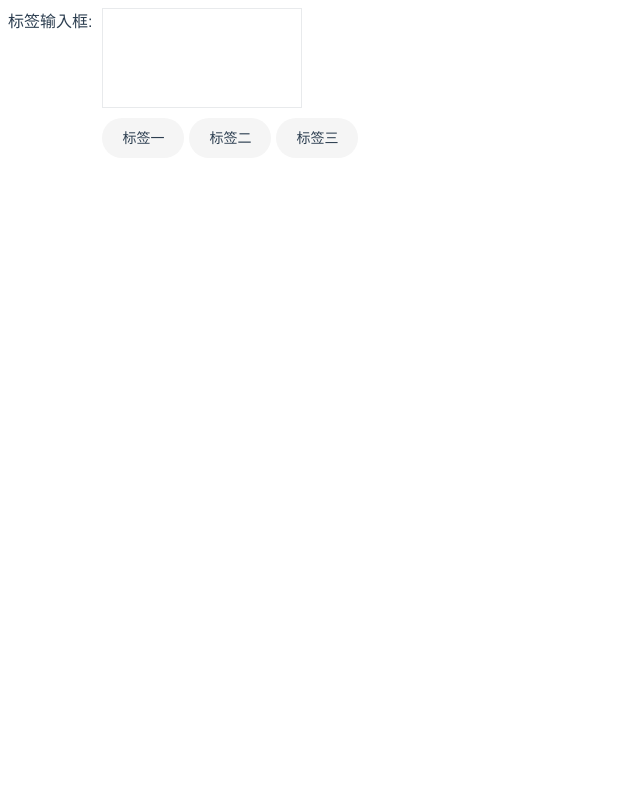
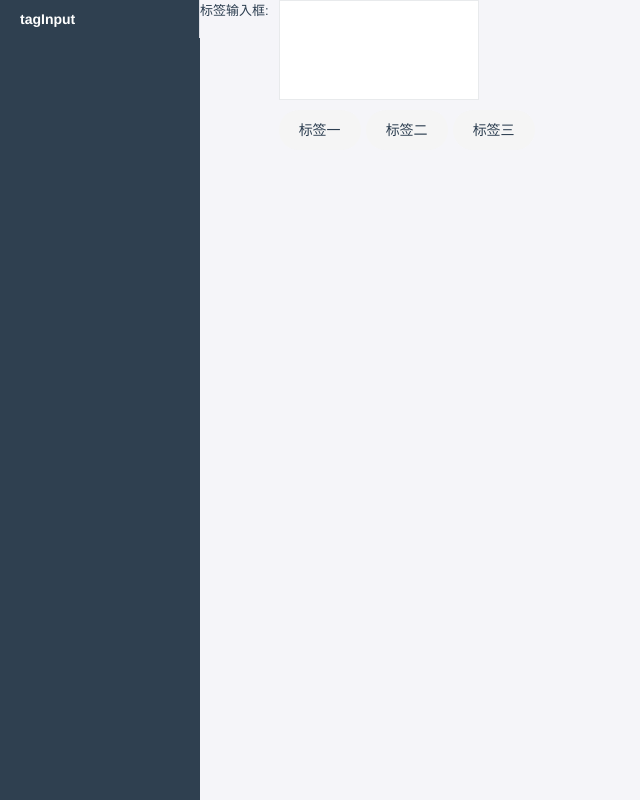
Before and after one commit to AprilTong/sycamore-cottage, a Vue app: page /#/tagInput in a window 1280 px wide. Shown: the whole page, without its empty margins (0-640 px from the left). Built offline with nearby package versions, Linux system fonts and the light colour scheme.

Commit message:
feat(页面组件): taginput

```diff
--- a/index.html
+++ b/index.html
@@ -4,7 +4,7 @@
         <meta charset="UTF-8" />
         <link rel="icon" href="/favicon.ico" />
         <meta name="viewport" content="width=device-width, initial-scale=1.0" />
-    <title>Vite App</title>
+        <title>April的后台管理</title>
     </head>
     <body>
         <div id="app"></div>
--- a/package.json
+++ b/package.json
@@ -13,7 +13,7 @@
     },
     "dependencies": {
         "axios": "^0.23.0",
-        "element-plus": "^1.1.0-beta.20",
+        "element-plus": "^2.0.1",
         "lodash": "^4.17.21",
         "three": "^0.133.1",
         "vue": "^3.2.16",
@@ -49,7 +49,7 @@
     },
     "config": {
         "commitizen": {
-            "path": "./node_modules/cz-conventional-changelog"
+            "path": "./node_modules/cz-customizable"
         }
     }
 }
--- /dev/null
+++ b/src/assets/css/reset.less
@@ -0,0 +1,10 @@
+* {
+    margin: 0px;
+    padding: 0px;
+    box-sizing: border-box;
+}
+body {
+    background-color: rgb(245, 245, 249);
+    color: #333;
+    font-size: 13px;
+}
--- a/src/main.ts
+++ b/src/main.ts
@@ -4,6 +4,7 @@ import router from './router/index'
 import store from './store/index'
 import ElementPlus from 'element-plus'
 import 'element-plus/dist/index.css'
+import './assets/css/reset.less'
 
 
 createApp(App).use(ElementPlus).use(router).use(store).mount('#app')
--- /dev/null
+++ b/src/pages/home/index.vue
@@ -0,0 +1,55 @@
+<template>
+    <div class="home">
+        <div class="left">
+            <el-menu
+                router
+                background-color="#2f4050"
+                text-color="#ffffff"
+                active-text-color="#1890ff"
+            >
+                <el-menu-item :route="{ name: 'tagInput' }">
+                    <span>tagInput</span>
+                </el-menu-item>
+            </el-menu>
+        </div>
+        <div class="right">
+            <router-view></router-view>
+        </div>
+    </div>
+</template>
+<style lang="less" scoped>
+.home {
+    width: 100vw;
+    height: 100vh;
+    display: flex;
+
+    .left {
+        width: 200px;
+        height: 100%;
+        background-color: #2f4050;
+    }
+}
+:deep(.el-menu-item) {
+    min-width: auto;
+    color: #fff;
+    height: 38px;
+    line-height: 38px;
+    font-weight: 600;
+
+    &.is-active {
+        // background-color: #ecf5ff;
+        // color: #0079fe;
+        background-color: #1890ff !important;
+        color: rgba(255, 255, 255, 1);
+    }
+
+    span {
+        font-size: 14px;
+    }
+}
+
+:deep(.el-menu-item .is-active) {
+    background-color: #1890ff !important;
+    color: rgba(255, 255, 255, 1);
+}
+</style>
--- a/src/router/components.ts
+++ /dev/null
@@ -1,11 +0,0 @@
-import { RouteRecordRaw } from 'vue-router'
-import TagInput from '@/pages/components/tagInput.vue'
-
-const componentRoute: Array<RouteRecordRaw> = [
-    {
-        path: '/tagInput',
-        name: 'tagInput',
-        component: TagInput
-    }
-]
-export default componentRoute
--- a/src/router/index.ts
+++ b/src/router/index.ts
@@ -1,10 +1,17 @@
 import { createRouter, createWebHashHistory, RouteRecordRaw } from 'vue-router'
+import Home from '@/pages/home/index.vue'
 import loginRoute from './login'
-import componentRoute from './components'
+import viewRoute from './view'
+
 
 const routes: Array<RouteRecordRaw> = [
+    {
+        path: '/home',
+        name: 'home',
+        component: Home
+    },
     ...loginRoute,
-    ...componentRoute
+    ...viewRoute
 ]
 
 const router = createRouter({
--- /dev/null
+++ b/src/router/view.ts
@@ -0,0 +1,20 @@
+import { RouteRecordRaw } from 'vue-router'
+import Home from '@/pages/home/index.vue'
+import TagInput from '@/pages/components/tagInput.vue'
+
+const viewRoute: Array<RouteRecordRaw> = [
+    {
+        path: '/home',
+        name: 'home',
+        component: Home,
+        children: [
+            {
+                path: '/tagInput',
+                name: 'tagInput',
+                component: TagInput
+            }
+        ]
+    },
+
+]
+export default viewRoute
```
Also changed, not shown: 1 other file (tests, documents, lock files or other folders). Lines whose indentation alone changed are shown as unchanged.
